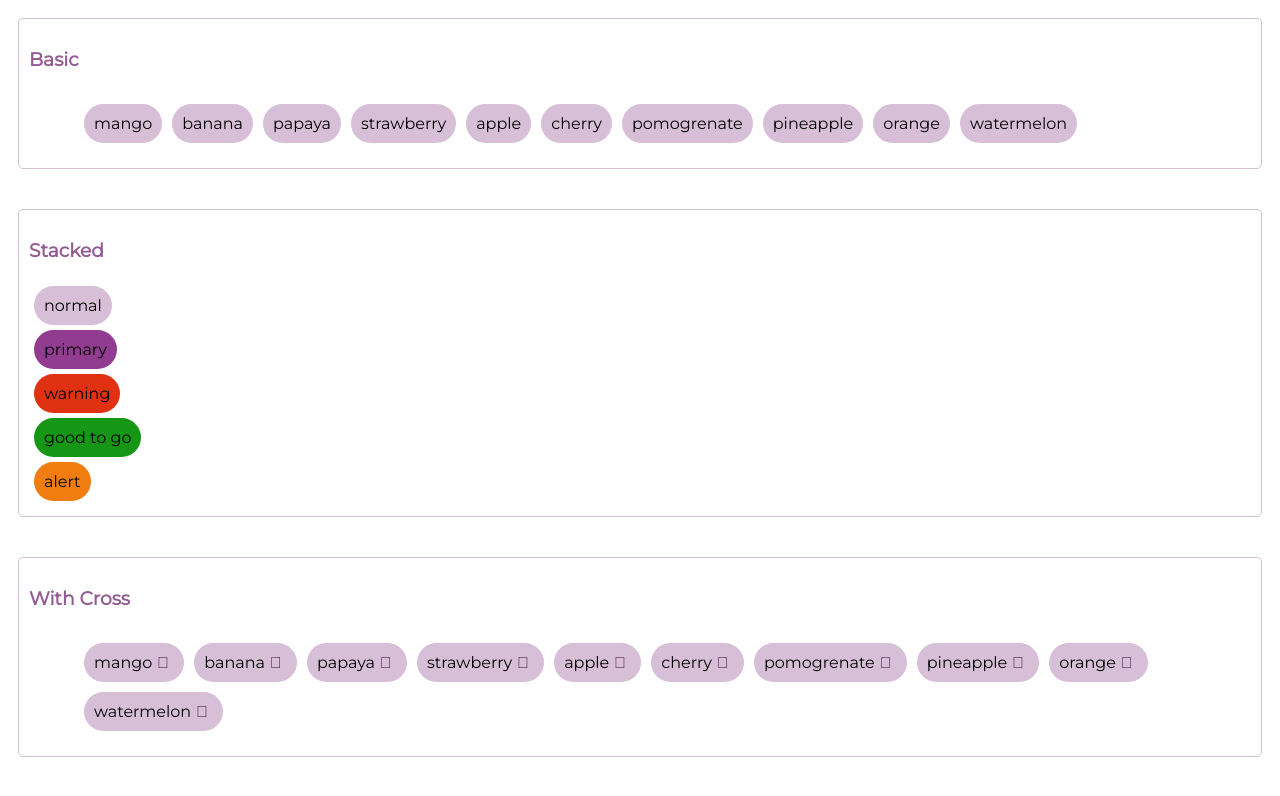
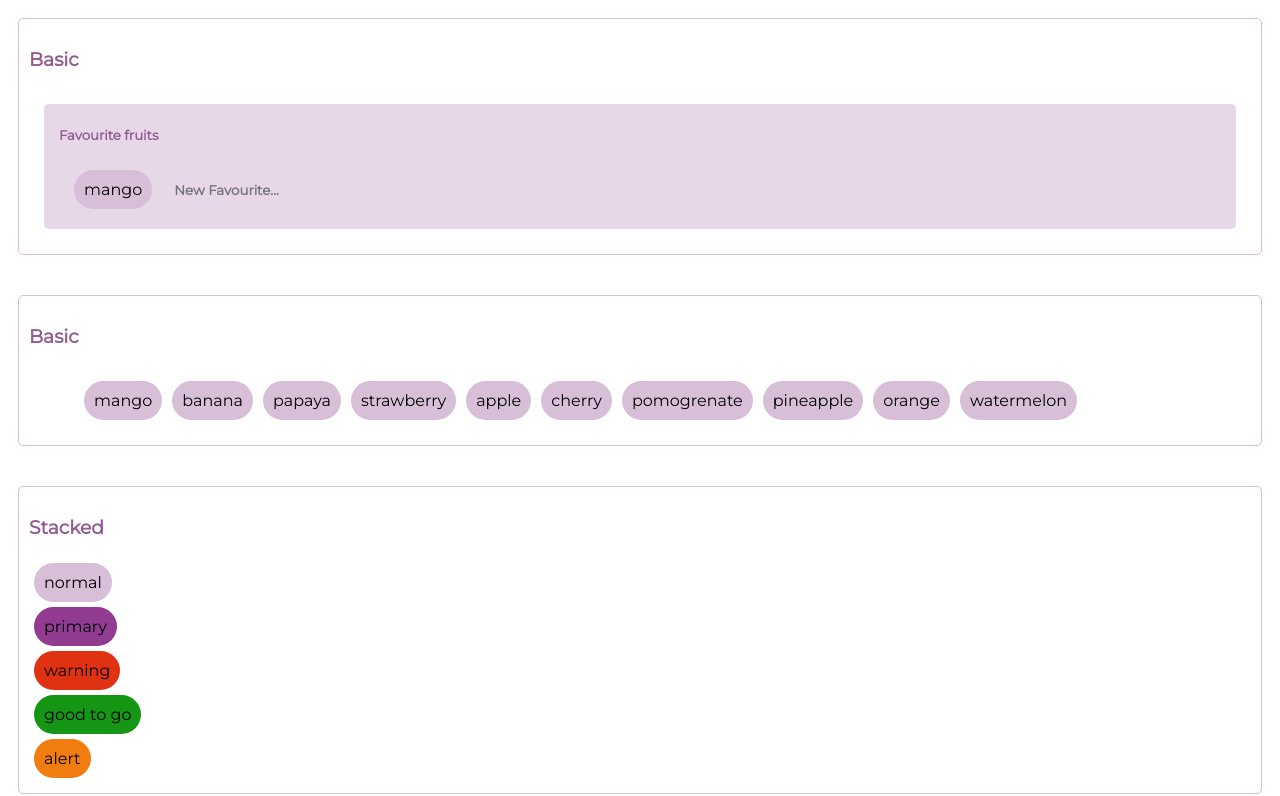
Before and after one commit to Jia-A/neog_assignments, a plain HTML site: page week2/chips/chips.html in a window 1280 px wide. Shown: the top 796 px of the page. Drawn offline with Linux system fonts and the light colour scheme.

Commit message:
refractor :  beautified the code

```diff
--- a/week2/chips/chips.css
+++ b/week2/chips/chips.css
@@ -18,12 +18,49 @@ html{
     cursor: pointer;
 }
 .main-container:hover{
-    border-bottom: 2px solid rgb(83, 33, 83);;
+    border-bottom: 2px solid rgb(83, 33, 83);
 }
 .head{
     width: 100%;
     color: rgb(146, 91, 146);
 
+}
+ .margin{
+    /* margin: 0; */
+    padding: 0;
+}
+li .input{
+    background-color:thistle;
+}
+input{
+    border: none;
+    outline: none;
+    background-color: rgb(231, 216, 231);
+}
+.user-input{
+    background-color: rgb(231, 216, 231);
+}
+.user-input:hover{
+    background-color: rgb(231, 216, 231);
+}
+::placeholder{
+    font-weight: 600;
+    font-family: 'Montserrat', sans-serif;
+}
+h5{
+    color: rgb(146, 91, 146);
+}
+.marginned{
+    margin: 15px;
+    padding: 0px 0px 5px 15px;
+    background-color: rgb(231, 216, 231);
+    border-radius: 5px;
+}
+.find-container:hover{
+    border-bottom: 1px solid thistle;
+}
+.marginned:hover{
+    border-bottom: 2px solid rgb(83, 33, 83);
 }
 .icon-cross{
     margin-left: auto;
--- a/week2/chips/chips.html
+++ b/week2/chips/chips.html
@@ -13,6 +13,19 @@
 </head>
 <body>
     <div class="container">
+        <div class="find-container main-container">
+            <header class="head">
+                <h3>Basic</h3>
+            </header>
+            <div class="chips-container marginned">
+                <h5>Favourite fruits</h5>
+                <ul class="chips-list margin">
+                    <li class="list-item input">mango</li>
+                    <li class="list-item input user-input"> <input type="text" class="input-fruit" placeholder="New Favourite..."></li>
+                </ul>
+
+            </div>
+        </div>
         <div class="basic-container main-container">
             <header class="head">
                 <h3>Basic</h3>
--- a/week2/dialog/dialog.css
+++ b/week2/dialog/dialog.css
@@ -1,11 +1,11 @@
-html{
+html {
   font-size: 100%;
   font-family: Roboto, sans-serif;
 }
-body{
-    background: rgba(0,0,0,.25)
+body {
+  background: rgba(0, 0, 0, 0.25);
 }
-main{
+main {
   display: flex;
   flex-direction: column;
   justify-content: center;
@@ -13,7 +13,7 @@ main{
   gap: 20px;
 }
 
-.main-article{
+.main-article {
   /* flex: 1 1 140px; */
   width: 250px;
   /* border: 1px solid grey; */
@@ -23,83 +23,75 @@ main{
   font-size: 1rem;
   background: #fafafa;
   border-radius: 5px;
-    box-shadow: 2px 2px 6px 0px  rgba(0,0,0,0.3);
-
+  box-shadow: 2px 2px 6px 0px rgba(0, 0, 0, 0.3);
 }
 
-
-h2{
+h2 {
   font-weight: 600;
-    color: rgba(0,0,0,0.87);
+  color: rgba(0, 0, 0, 0.87);
 }
-h3{
+h3 {
   font-weight: 500;
   color: gray;
 }
-.options{
+.options {
   display: flex;
   justify-content: flex-end;
   align-items: center;
   gap: 5px;
 }
-.action-btn{
+.action-btn {
   color: #6200ee;
   border: none;
   font-size: 1rem;
   padding: 10px;
   font-weight: 600;
-    background: #fafafa ;
+  background: #fafafa;
   transition-duration: 0.4s;
 }
-.action-btn:hover{
+.action-btn:hover {
   background: #d4c9e4;
   border-radius: 5px;
 }
 
-span{
+span {
   display: inline-block;
 }
-.icon{
+.icon {
   padding: 10px;
-    /* margin: 5px; */
-    /* background: gray;
-    border-radius: 100%; */
 }
-.name{
+.name {
   margin: 10px;
   font-size: 1rem;
   font-weight: 600;
-    color: rgba(0,0,0,0.87);
-
+  color: rgba(0, 0, 0, 0.87);
 }
-ul{
-    list-style-type:none;
+ul {
+  list-style-type: none;
   padding: 0px 20px 20px 20px;
   margin: 0;
 }
-.user-choose{
+.user-choose {
   height: 150px;
   overflow-y: scroll;
 }
-.list2{
+.list2 {
   padding: 1rem;
 }
-.user-name{
-    padding : 1rem;
-
+.user-name {
+  padding: 1rem;
 }
-.choosing-list{
+.choosing-list {
   padding: 10px;
   transition-duration: 0.4s;
 }
-.choosing-list:hover{
+.choosing-list:hover {
   background: rgb(196, 194, 194);
   border-radius: 5px;
 }
-label{
+label {
   margin: 10px;
   font-size: 1rem;
   font-weight: 600;
-    color: rgba(0,0,0,0.87);
-
+  color: rgba(0, 0, 0, 0.87);
 }
```
Also changed, not shown: week2/dialog/dialog.html (+5 -1 lines). Lines whose indentation alone changed are shown as unchanged.
